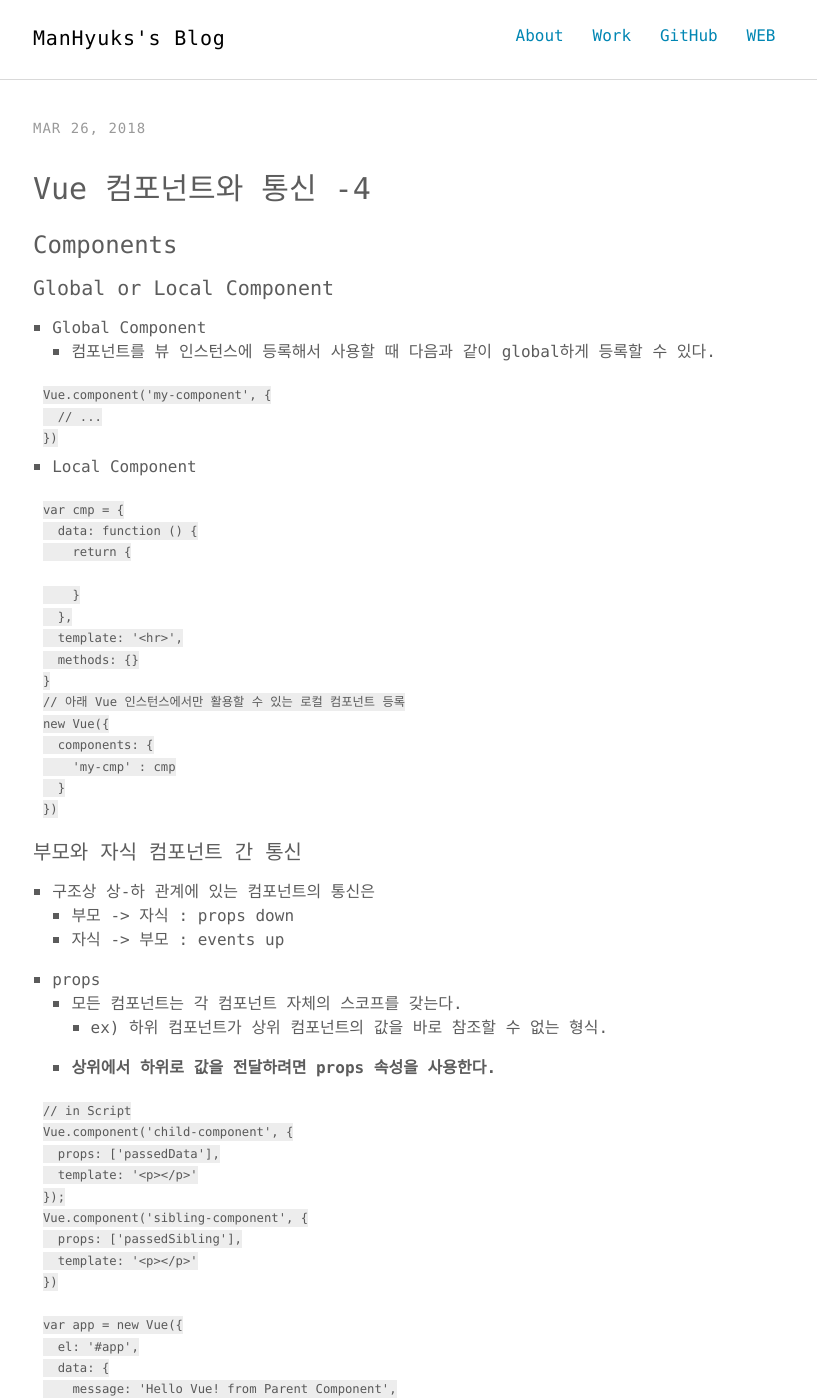
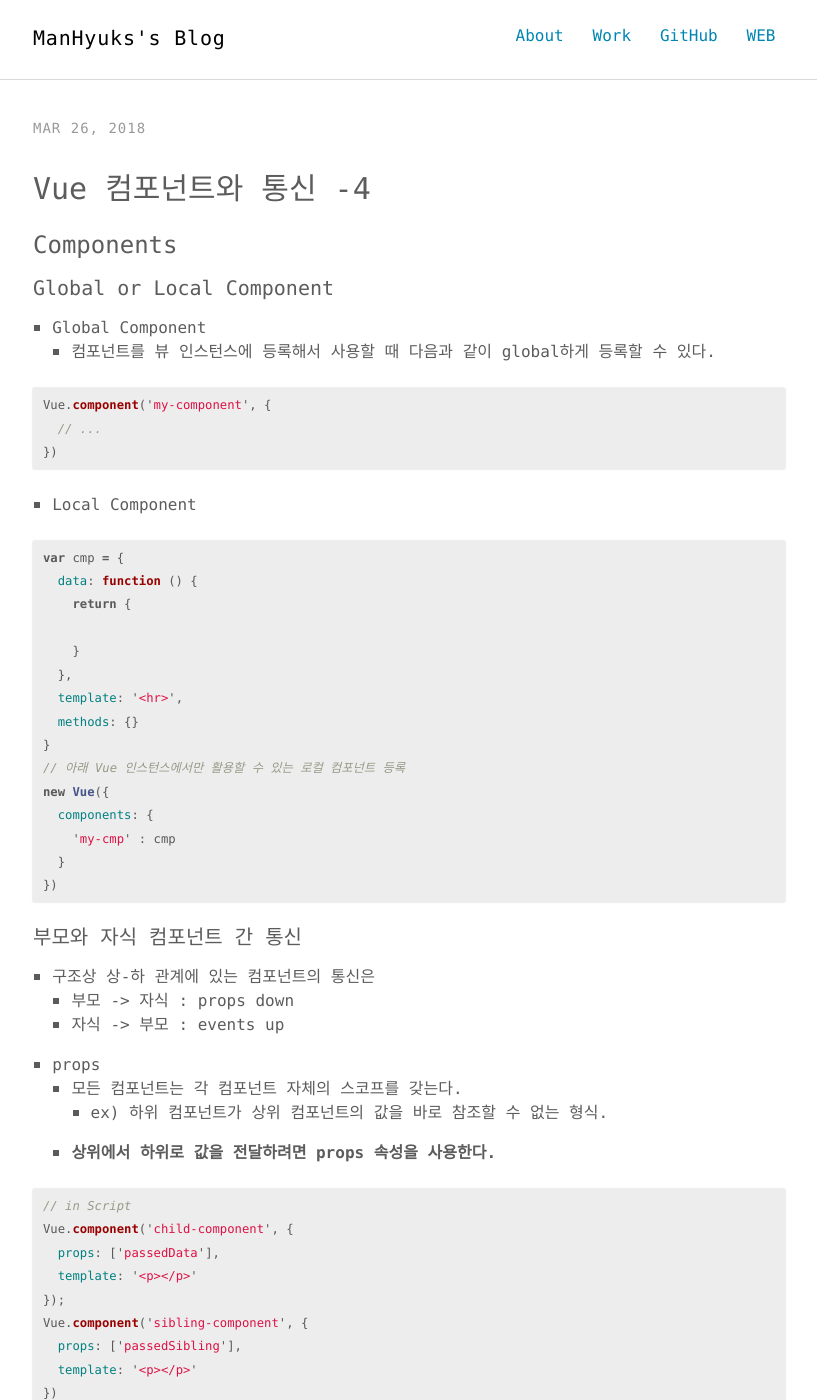
Before and after one commit to ManHyuk/ManHyuk.github.io, a Jekyll site: the page built from _posts/2018-03-26-vue-4.md, in a window 1280 px wide and 1400 px high. Shown: the whole window, without its empty margins (231-1048 px from the left). Built offline with Jekyll 4.4.1, drawn with Linux system fonts in a browser that asks for light colours; some of the changed text lies outside the part shown.

Commit message:
edit code markdown

````diff
--- a/_posts/2018-03-26-vue-4.md
+++ b/_posts/2018-03-26-vue-4.md
@@ -15,7 +15,7 @@ keywords: ""
 - Global Component
   - 컴포넌트를 뷰 인스턴스에 등록해서 사용할 때 다음과 같이 global하게 등록할 수 있다.
 
-```JavaScript
+```javascript
 Vue.component('my-component', {
   // ...
 })
@@ -24,7 +24,7 @@ Vue.component('my-component', {
 
 - Local Component
 
-```JavaScript
+```javascript
 var cmp = {
   data: function () {
     return {
@@ -56,7 +56,7 @@ new Vue({
     - ex) 하위 컴포넌트가 상위 컴포넌트의 값을 바로 참조할 수 없는 형식.
   - **상위에서 하위로 값을 전달하려면 props 속성을 사용한다.**
 
-```JavaScript
+```javascript
 // in Script
 Vue.component('child-component', {
   props: ['passedData'],
@@ -103,7 +103,7 @@ var app = new Vue({
   - Event Bus를 위해 새로운 Vue를 생성하여 아래와 같이 Vue Root Instance가 위치한 파일에 등록한다.
 
 
-```JavaScript
+```javascript
 // Vue Root Instance 전에 꼭 등록!! 순서 중요!!
 export const eventBus = new Vue();
 new Vue({
@@ -113,7 +113,7 @@ new Vue({
 
 #### 이벤트 발생
   - 이벤트를 발생시킬 컴포넌트에 **eventBus** import 후 $emit으로 이벤트 발생
-```JavaScript
+```javascript
 import { eventBus } from '../../main';
 eventBus.$emit('refresh', 10);
 ```
@@ -121,7 +121,7 @@ eventBus.$emit('refresh', 10);
 #### 이벤트 수신
   - 해당 이벤트를 받은 컴포넌트에도 동일하게 import후 콜백으로 이벤트 수신
 
-```JavaScript
+```javascript
 import { eventBus } from '../../main';
 
 // 등록 위치는 해당 컴포넌트의 created 메서드에 등록
````
Also changed, not shown: _posts/2018-03-26-vue-router.md (+6 -4 lines).
